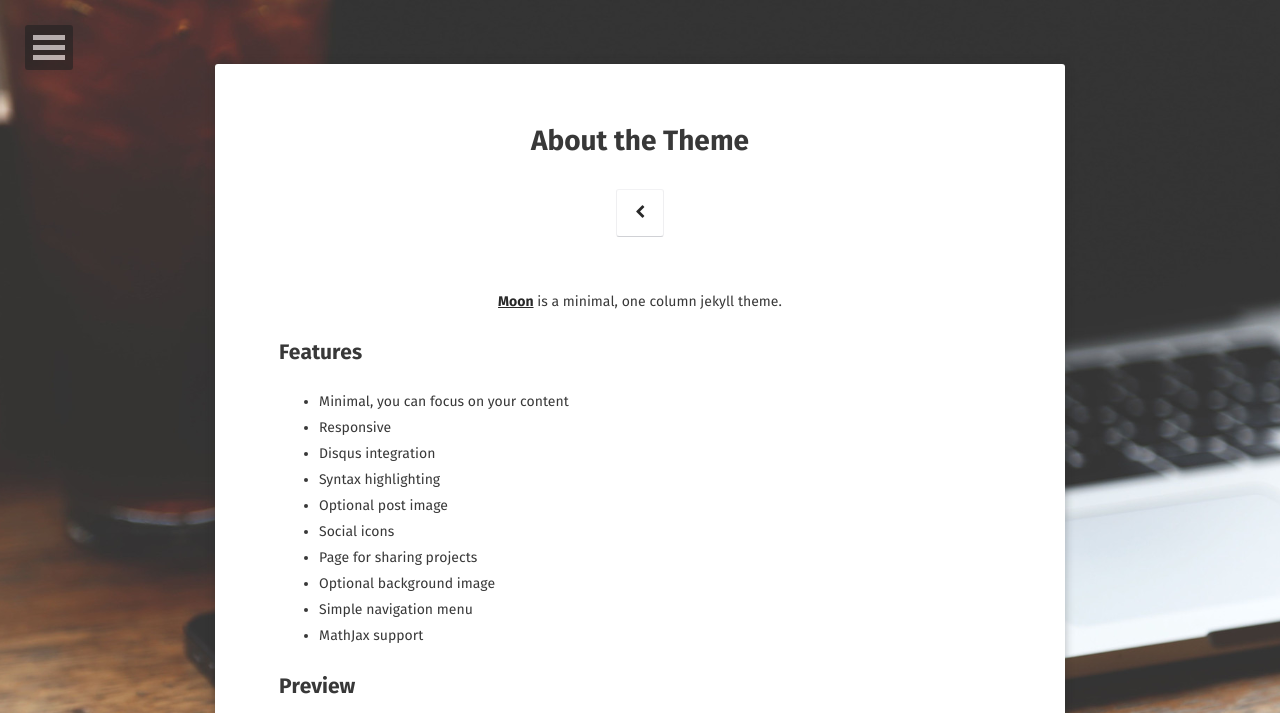
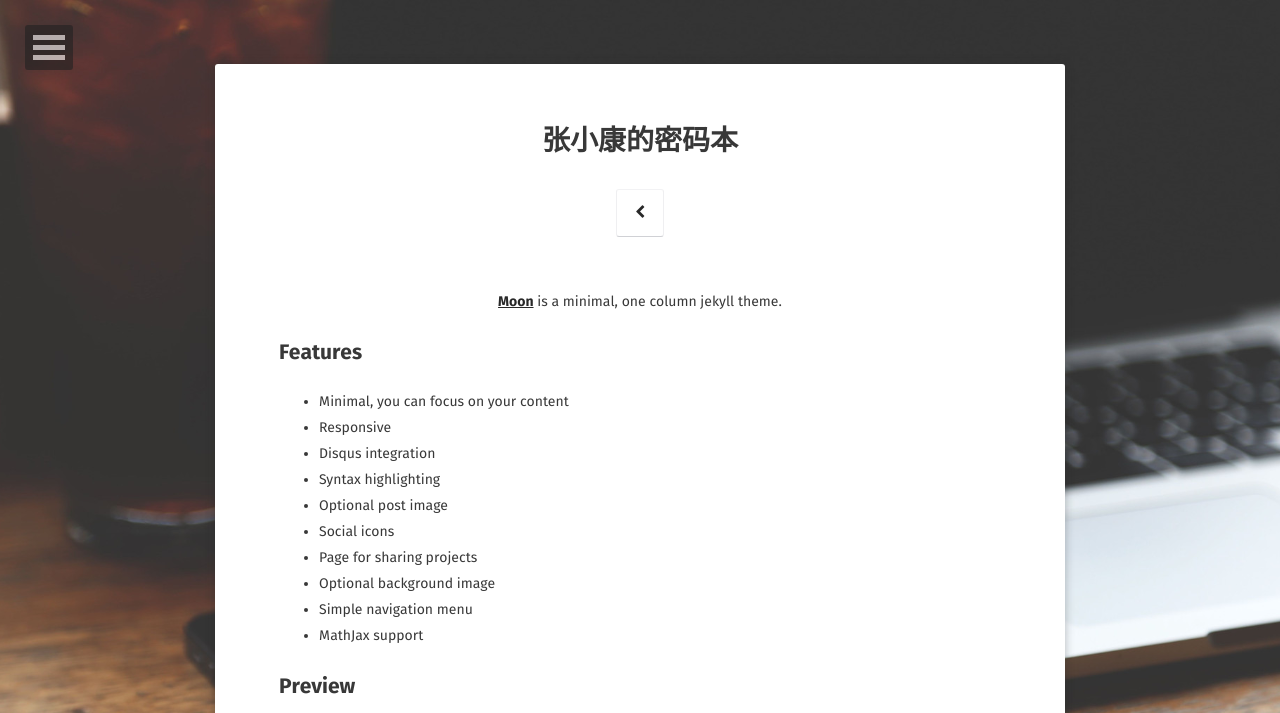
Before and after one commit to wzhct/wzhcc, a Jekyll site: the page built from about/index.md, in a window 1280 px wide, cut to the strip 0-713 px from the top of the page. Built offline with Jekyll 4.4.1, drawn with Linux system fonts in a browser that asks for light colours; some web fonts are replaced; comment, search, counter and statistics services are not loaded.

Commit message:
提交文件主题

```diff
--- a/_config.yml
+++ b/_config.yml
@@ -8,7 +8,7 @@ logo:               'assets/img/logo.png'
 background:         'assets/img/placeholder-big.jpg'
 tiled_bg:           false   # Set this true if you want to tile your background image, otherwise it will be covered
 locale:             en_US
-url:                https://taylantatli.github.io/Moon
+url:                https://wzhct.github.io/Moon
 
 # Jekyll
 permalink:          /:title/
--- a/about/index.md
+++ b/about/index.md
@@ -1,9 +1,9 @@
 ---
 layout: page
-title: About the Theme
+title: 张小康的密码本
 tags: [about, Jekyll, theme, moon]
 date: 2016-03-21
-comments: false
+comments: true
 ---
 
 <center><a href="http://taylantatli.github.io/Moon"><b>Moon</b></a> is a minimal, one column jekyll theme.</center>
```
